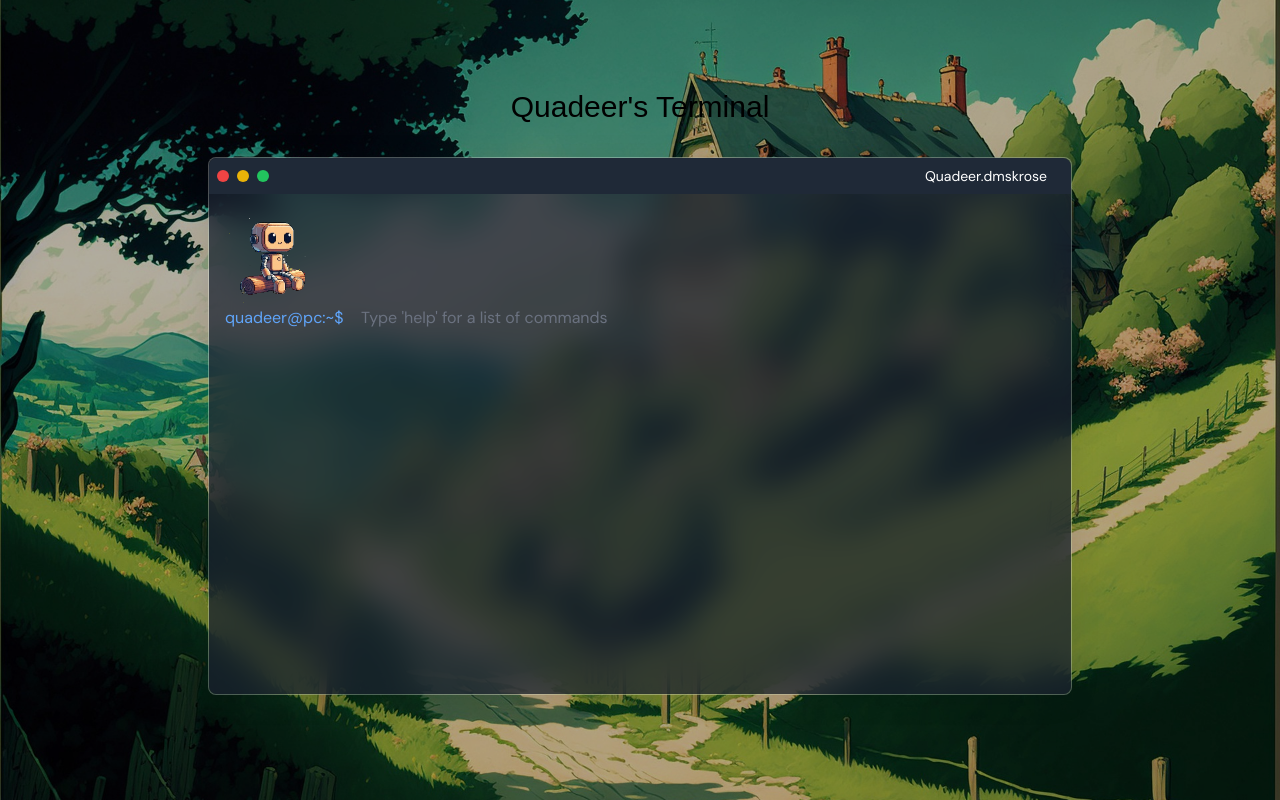
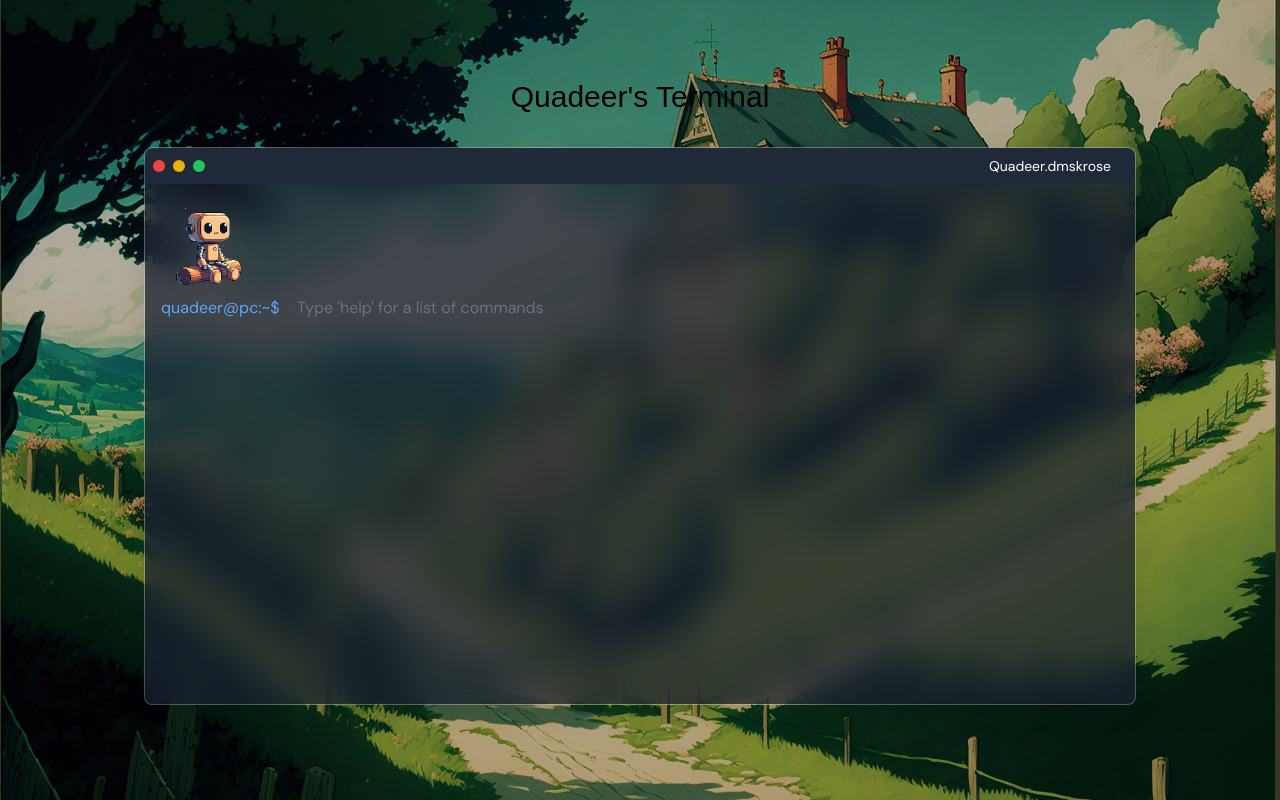
Before and after one commit to quadeer2003/terminal-website, a Next.js app: page / in a window 1280 px wide. Built offline with nearby package versions, Linux system fonts and the light colour scheme; a web font is replaced by a local one.

Commit message:
Update page.tsx

```diff
--- a/app/page.tsx
+++ b/app/page.tsx
@@ -123,15 +123,15 @@ const Home = () => {
       case "help":
         return [
           "Available commands:",
+          ' <span style="color:green">vim</span> :     Enter Vim mode to code',
           ' <span style="color:green">help</span> :     Show this help message',
           ' <span style="color:green">about</span> :    Learn more about me',
           ' <span style="color:green">projects</span> : See my projects',
           ' <span style="color:green">contact</span> :  Get in touch',
           ' <span style="color:green">clear</span> :  Clear screen',
-          ' <span style="color:green">vim</span> :     Enter Vim mode to code',
         ];
       case "about":
-        return ["I am a developer who loves coding and creating interactive experiences."];
+        return ["I am a Linux enthusiast with a passion for AI/ML and a keen interest in cybersecurity."];
       case "projects":
         return ["Project 1: Awesome Project", "Project 2: Another Cool Project"];
       case "contact":
@@ -209,7 +209,7 @@ const Home = () => {
           <h1 className={`text-2xl md:text-3xl font-bold mb-4 text-center ${fonth.className}`}>
             Quadeer&apos;s Terminal
           </h1>
-          <div className="w-full max-w-4xl p-4">
+          <div className="w-screen max-w-5xl p-4">
             <div
               className="bg-white bg-opacity-10 backdrop-blur-lg border border-white/20 rounded-lg w-full"
               style={{
@@ -226,7 +226,7 @@ const Home = () => {
 
               <div
                 ref={terminalRef}
-                className="p-4 h-[500px] overflow-y-auto bg-gray-900 bg-opacity-70 rounded-b-lg"
+                className="p-4 h-[520px] overflow-y-auto bg-gray-900 bg-opacity-70 rounded-b-lg"
                 onKeyDown={handleVimKeyDown}
                 tabIndex={0}
               >
```
